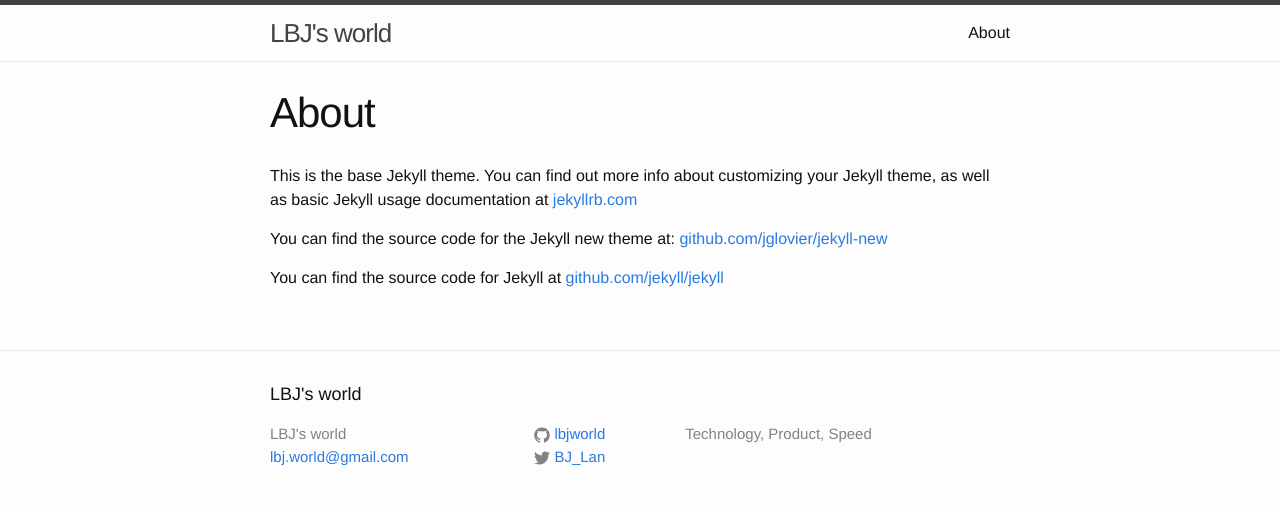
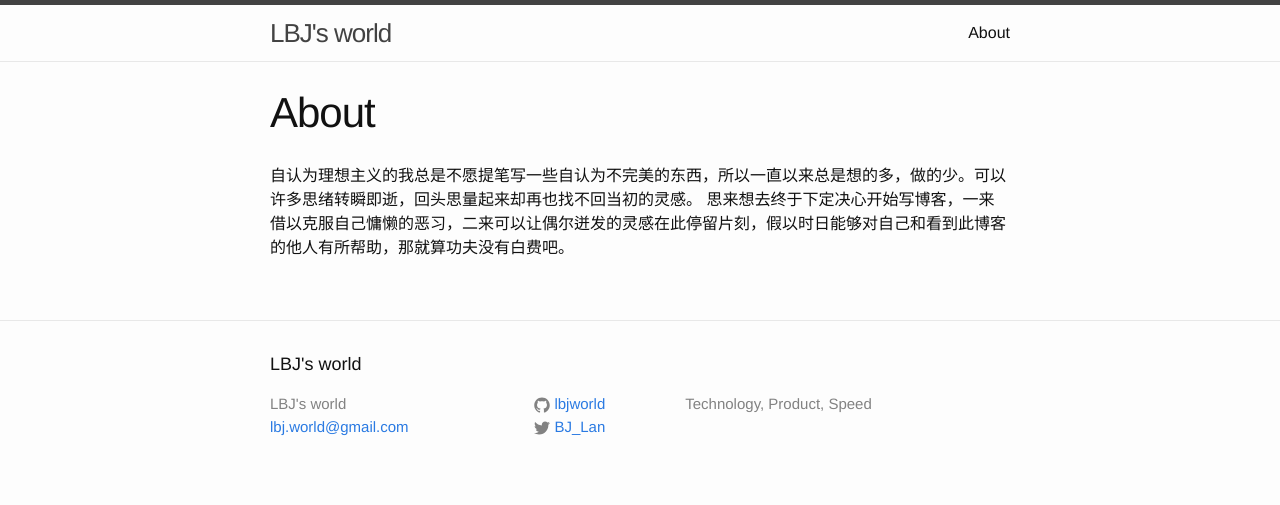
Before and after one commit to lbjworld/lbjworld.github.io, a Jekyll site: the page built from about.md, in a window 1280 px wide. Shown: the top 505 px of the page. Built offline with Jekyll 4.4.1, drawn with Linux system fonts in a browser that asks for light colours.

Commit message:
MODIFY : about

```diff
--- a/about.md
+++ b/about.md
@@ -4,8 +4,5 @@
 permalink: /about/
 ---
 
-This is the base Jekyll theme. You can find out more info about customizing your Jekyll theme, as well as basic Jekyll usage documentation at [jekyllrb.com](http://jekyllrb.com/)
-
-You can find the source code for the Jekyll new theme at: [github.com/jglovier/jekyll-new](https://github.com/jglovier/jekyll-new)
-
-You can find the source code for Jekyll at [github.com/jekyll/jekyll](https://github.com/jekyll/jekyll)
+自认为理想主义的我总是不愿提笔写一些自认为不完美的东西，所以一直以来总是想的多，做的少。可以许多思绪转瞬即逝，回头思量起来却再也找不回当初的灵感。
+思来想去终于下定决心开始写博客，一来借以克服自己慵懒的恶习，二来可以让偶尔迸发的灵感在此停留片刻，假以时日能够对自己和看到此博客的他人有所帮助，那就算功夫没有白费吧。
```
